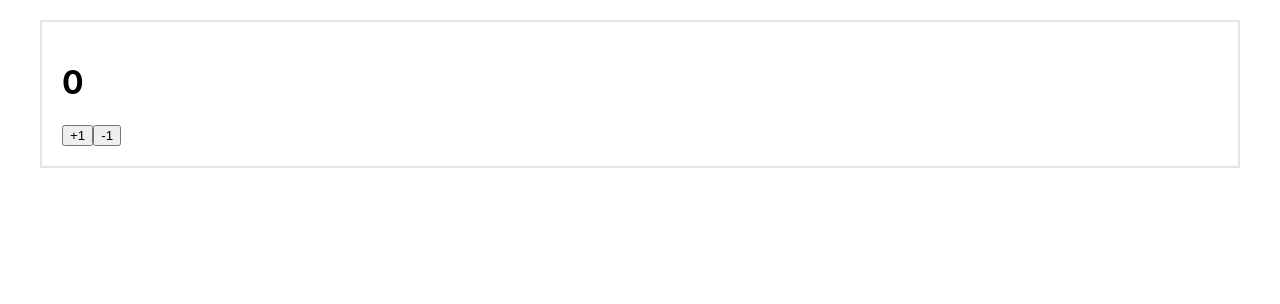
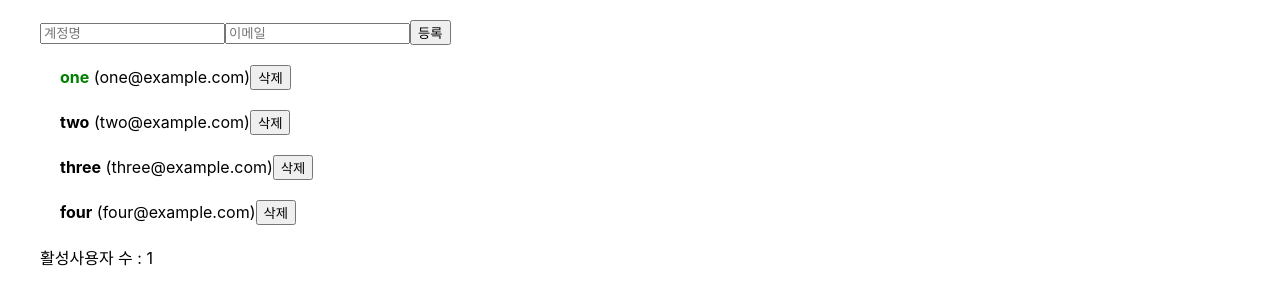
Before and after one commit to hyeran03/ReactBegin, a React (Create React App) app: page / in a window 1280 px wide. Shown: the top 304 px of the page. Built offline with nearby package versions, Linux system fonts and the light colour scheme.

Commit message:
useReducer - App에서 useReducer 사용하기 (useState  vs useReducer)

```diff
--- a/src/App.js
+++ b/src/App.js
@@ -1,32 +1,20 @@
-import React, { useRef, useState, useMemo, useCallback } from "react";
+import React, { useRef, useCallback, useReducer, useMemo } from "react";
 import UserList from "./UserList";
 import CreateUser from "./CreateUser";
 import "./App.css";
 
-function countActiveUsers(users) {
+function conuntActiveUsers(users) {
+  console.log("활성 사용자 수를 세는중...");
   return users.filter(user => user.active).length;
 }
 
-function App() {
-  const [inputs, setInputs] = useState({
+//사용할 초기상태를 컴포넌트 밖에 만들기
+const initialState = {
+  inputs: {
     username: "",
     email: ""
-  });
-
-  const { username, email } = inputs;
-
-  const onChange = useCallback(
-    e => {
-      const { name, value } = e.target;
-      setInputs({
-        ...inputs,
-        [name]: value
-      });
-    },
-    [inputs]
-  );
-
-  const [users, setUsers] = useState([
+  },
+  users: [
     {
       id: 1,
       username: "one",
@@ -51,38 +39,97 @@ function App() {
       email: "four@example.com",
       active: false
     }
-  ]);
+  ]
+};
+
+function reducer(state, action) {
+  switch (action.type) {
+    case "CHANGE_INPUT":
+      // 현재 자신이 지니고 있는 상태에서 input안의 특정값을 바꾸어 주도록
+      return {
+        ...state, //불변성을 지키기위함
+        inputs: {
+          ...state.inputs,
+          [action.name]: action.value
+        }
+      };
+    case "CREATE_USER":
+      return {
+        inputs: initialState.inputs, //위에서 initialState를 선언했기에 사용가능
+        users: state.users.concat(action.user) //user배열을 업데이트하는 작업
+      };
+    case "TOGGLE_USER":
+      return {
+        ...state, //기존의 상태
+        //users배열을 업데이트 - id값을 가지고 올것임
+        //각 유저에 대하여 비교 - user.id가 action.id(action을 통해 받아온 id)와 같은지
+        //그것이 같다면 최신값을 가지고있는 user의 active를 반전시킨다
+        //같지 않다면 user을 그대로 유지하겟다
+        users: state.users.map(user =>
+          user.id === action.id ? { ...user, active: !user.active } : user
+        )
+      };
+    case "REMOVE_USER":
+      return {
+        ...state,
+        users: state.users.filter(user => user.id !== action.id)
+        //state를 그대로 가져오고 user을 가져와서 user.id와 action.id를 비교후 같지 않다면 그대로 두고 같다면 없애라
+      };
+    default:
+      throw new Error("Unhandled action");
+  }
+}
+
+function App() {
+  const [state, dispatch] = useReducer(reducer, initialState);
 
   const nextId = useRef(5);
 
+  //비구조 할당을 통해 추출후 props로
+  const { users } = state;
+  const { username, email } = state.inputs;
+
+  const onChange = useCallback(e => {
+    const { name, value } = e.target;
+    //name과 value값을 e.target에서 추출
+    //action값
+    dispatch({
+      type: "CHANGE_INPUT",
+      name,
+      value
+      // e.target에서 받아온 name, value값 사용
+    });
+  }, []);
+
   const onCreate = useCallback(() => {
-    const user = {
-      id: nextId.current,
-      username,
-      email
-    };
-    // setUsers([...users, user]);
-    setUsers(users => users.concat(user));
-    setInputs({
-      username: "",
-      email: ""
+    dispatch({
+      type: "CREATE_USER",
+      user: {
+        id: nextId.current, //변화된 최신의 값을 가져온다
+        username,
+        email
+      }
     });
     nextId.current += 1;
   }, [username, email]);
+  // 위의 함수에서 기존상태에 의존하는 값인 [username, email]을 넣어준다
+
+  const onToggle = useCallback(id => {
+    dispatch({
+      type: "TOGGLE_USER",
+      id
+    });
+  }, []);
+  //디펜던시배열[]이 비여잇다는 것은 함수를 한번만들고 재사용callback할수 잇다는것
 
   const onRemove = useCallback(id => {
-    setUsers(users => users.filter(user => user.id !== id));
+    dispatch({
+      type: "REMOVE_USER",
+      id
+    });
   }, []);
 
-  const onToggle = useCallback(id => {
-    setUsers(users =>
-      users.map(user =>
-        user.id === id ? { ...user, active: !user.active } : user
-      )
-    );
-  }, []);
-
-  const count = useMemo(() => countActiveUsers(users), [users]);
+  const count = useMemo(() => conuntActiveUsers(users), [users]);
 
   return (
     <>
@@ -92,15 +139,14 @@ function App() {
         onChange={onChange}
         onCreate={onCreate}
       />
-      <UserList users={users} onRemove={onRemove} onToggle={onToggle} />
-      <div>활성 사용자 수: {count} </div>
+      <UserList users={users} onToggle={onToggle} onRemove={onRemove} />
+      <div>활성사용자 수 : {count}</div>
     </>
   );
 }
 
 export default App;
 
-// useMemo - 연산된 값 재사용
-// useCallback - 특정 함수 재사용
-// React.memo - 컴포넌트(렌더링된 결과물)을 재사용
-//-> 무조건적으로 성능이 좋아진다는 것은 아니다, 최적화 할 수 있을때만 사용하는 것이 좋다
+//useReduce  vs  useState
+//컴포넌트에서 관리하는 값이 하나거나 단순할 경우 - useState
+//컴포넌트에서 관리하는 값잉 여러개거나 복잡하고 수정이 빈번할 경우 - useReduce
--- a/src/CounterReducer.js
+++ b/src/CounterReducer.js
@@ -2,21 +2,15 @@ import React, { useReducer } from "react";
 // useReducer 을 사용하여 컴포넌트의 상태를 업데이트 할수 잇다
 
 function reducer(state, action) {
-    //reducer = 상태를 업데이트하는 함수
-    //state = 현재상태, action = 바뀌는 액션
   switch (action.type) {
-    //action의 type에 따라 다른 상태를 반환하도록
     case "INCREMENT":
       return state + 1;
     case "DECREMENT":
       return state - 1;
     default:
-        //return state; -> 준비하지 않은 액션이 들어와도 반응없음
-      throw new Error("Unhandled action"); //-> 에러가 발생할시 에러발생알림
-      //결과값
+      throw new Error("Unhandled action");
   }
 }
-//컴포넌트 밖에 존재하기 때문에 상태업데이트로직을 분리시킬수있다
 
 function CounterReducer() {
   const style = {
@@ -25,12 +19,10 @@ function CounterReducer() {
     border: "2px solid #e5e5e5"
   };
   const [number, dispatch] = useReducer(reducer, 0);
-  // [현재상태, 액션을 발생시키는 함수] = useReduder(reducer함수, 기본값)
   const onIncrease = () => {
     dispatch({
       type: "INCREMENT"
     });
-    //기본 dispatch의 형태
   };
   const onDecrease = () => {
     dispatch({
--- a/src/index.js
+++ b/src/index.js
@@ -2,10 +2,10 @@ import React from "react";
 import ReactDOM from "react-dom";
 import "./index.css";
 import App from "./App";
-import CounterReducer from "./CounterReducer";
+// import CounterReducer from "./CounterReducer";
 import * as serviceWorker from "./serviceWorker";
 
-ReactDOM.render(<CounterReducer />, document.getElementById("root"));
+ReactDOM.render(<App />, document.getElementById("root"));
 
 // If you want your app to work offline and load faster, you can change
 // unregister() to register() below. Note this comes with some pitfalls.
```
